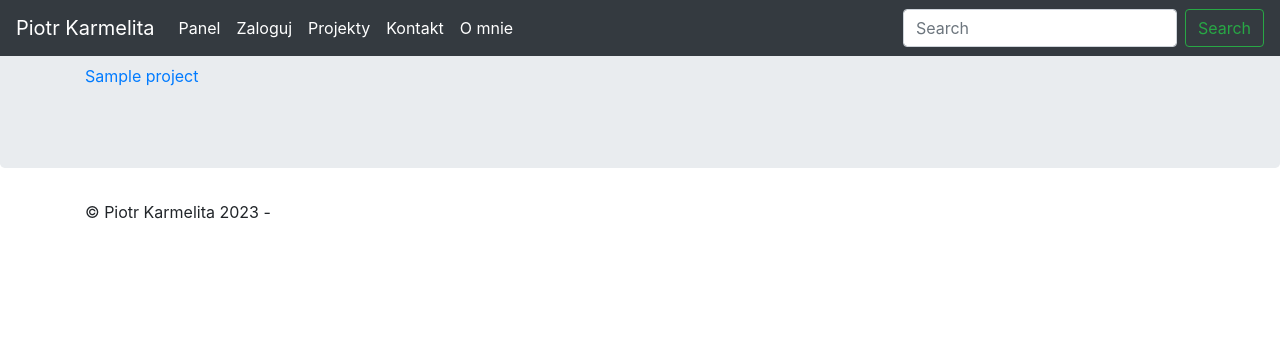
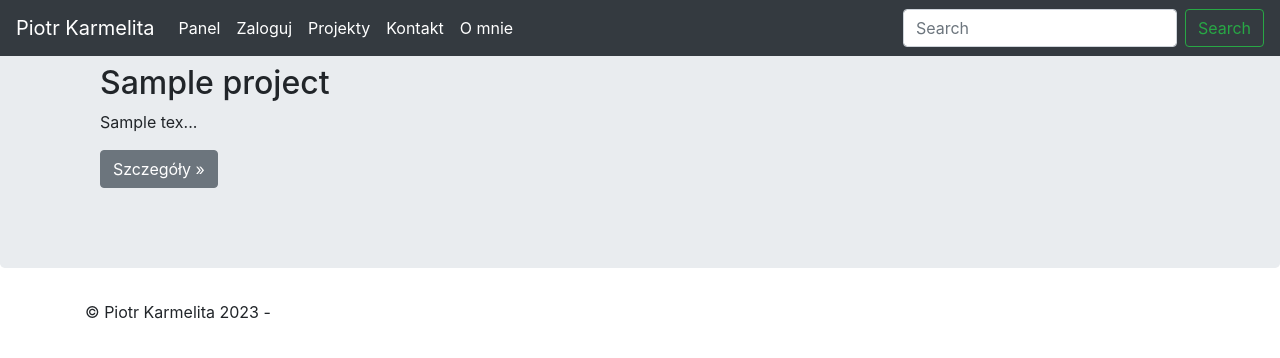
Before and after one commit to p-karmelita/Personal-website, a Django app: page /projects/ in a window 1280 px wide. Shown: the top 358 px of the page. Run offline with Django 4.2, Linux system fonts and the light colour scheme; tables that the repository leaves empty hold one stand-in row (values such as "Sample post"); some libraries are stand-ins or nearby versions.

Commit message:
change projects template

```diff
--- a/mysite/templates/mysite/projects/projects.html
+++ b/mysite/templates/mysite/projects/projects.html
@@ -3,6 +3,11 @@
 
 {% block content %}
 {% for project in projects %}
-    <a href="{% url 'mysite:project_detail' project.slug %}"><p>{{ project.title }}</p></a>
+    <div class="col-md-4">
+        <h2>{{ project.title }}</h2>
+        <p>{{ project.description|slice:":10"|default:'' }}{% if project.description|length > 10 %}...{% endif %}</p>
+        <p><a class="btn btn-secondary" href="{% url 'mysite:project_detail' project.slug %}" role="button">Szczegóły &raquo;</a></p>
+    </div>
 {% endfor %}
+
 {% endblock %}
```
